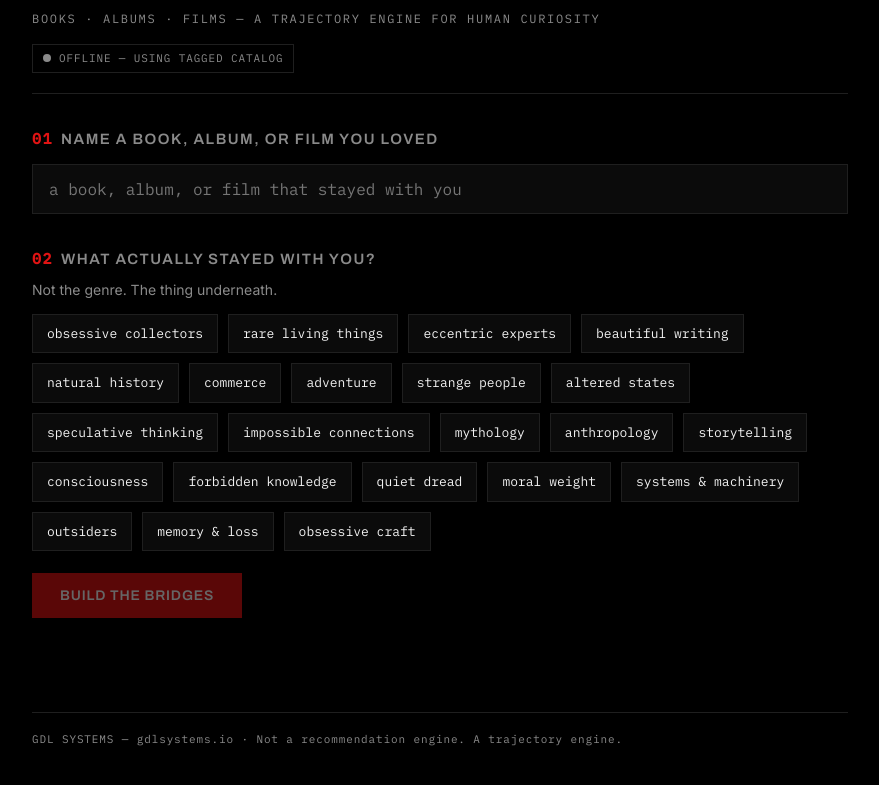
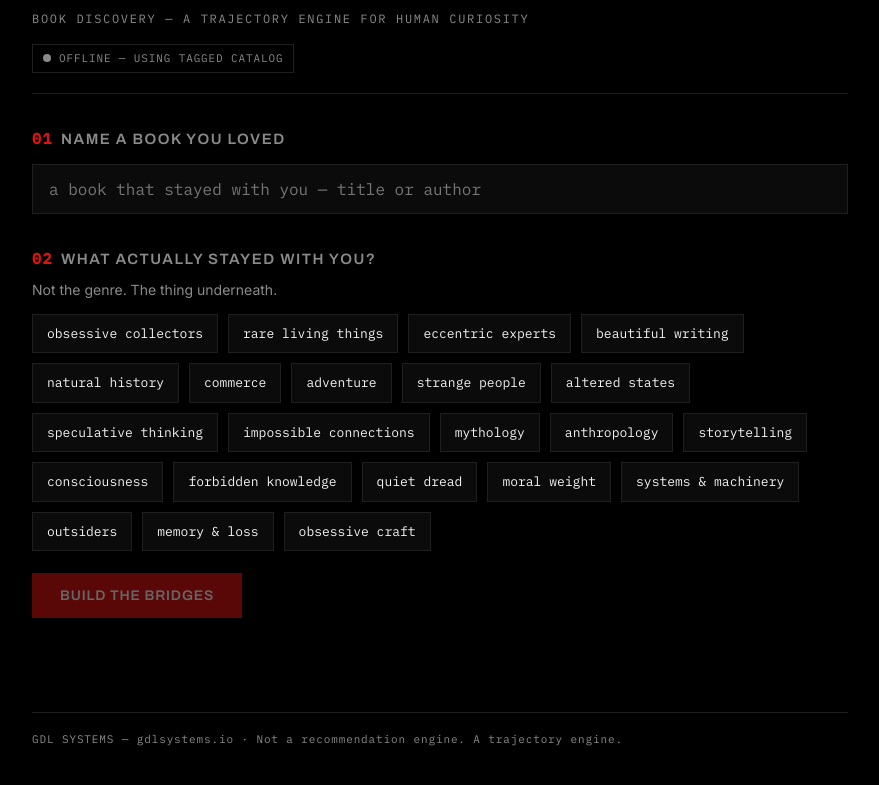
Before and after one commit to johnmillsspecial/gdl-live-demo, a website: page public/index.html in a window 1280 px wide. Shown: the part 81-866 px from the top of the page, without its empty margins (200-1079 px from the left). Drawn offline with Linux system fonts and the light colour scheme; no server answers.

Commit message:
Add files via upload

```diff
--- a/public/index.html
+++ b/public/index.html
@@ -34,8 +34,8 @@
     border: 1px solid var(--line); padding: 5px 10px; color: var(--mute); text-transform: uppercase;
   }
   .dot { width: 8px; height: 8px; border-radius: 50%; background: var(--mute); }
-  .badge.live .dot { background: var(--red); box-shadow: 0 0 8px var(--red); }
-  .badge.live { color: var(--ink); border-color: var(--red-dim); }
+  .badge.live .dot { background: #24d05a; box-shadow: 0 0 8px #24d05a; }
+  .badge.live { color: var(--ink); border-color: #1f5a2f; }
   h2 { font-family: "Archivo", sans-serif; font-weight: 600; font-size: 15px; text-transform: uppercase; letter-spacing: 0.1em; color: var(--mute); margin: 34px 0 14px; }
   .step-num { color: var(--red); font-family: "IBM Plex Mono", monospace; margin-right: 8px; }
   input[type="text"] {
@@ -80,12 +80,12 @@
 <div class="wrap">
   <header>
     <div class="brand">GDL <span>/</span> Discovery Bridges</div>
-    <div class="tag">Books · Albums · Films — a trajectory engine for human curiosity</div>
+    <div class="tag">Book discovery — a trajectory engine for human curiosity</div>
     <div id="badge" class="badge"><span class="dot"></span><span id="badge-text">Checking mode…</span></div>
   </header>
 
-  <h2><span class="step-num">01</span>Name a book, album, or film you loved</h2>
-  <input id="loved" type="text" placeholder="a book, album, or film that stayed with you" autocomplete="off" />
+  <h2><span class="step-num">01</span>Name a book you loved</h2>
+  <input id="loved" type="text" placeholder="a book that stayed with you — title or author" autocomplete="off" />
 
   <h2><span class="step-num">02</span>What actually stayed with you?</h2>
   <p style="color:var(--mute); font-size:14px; margin-top:-6px;">Not the genre. The thing underneath.</p>
```
